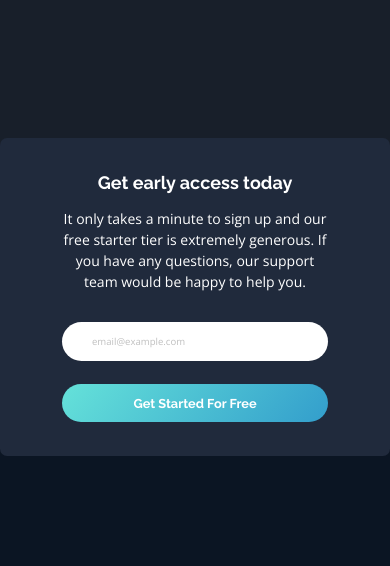
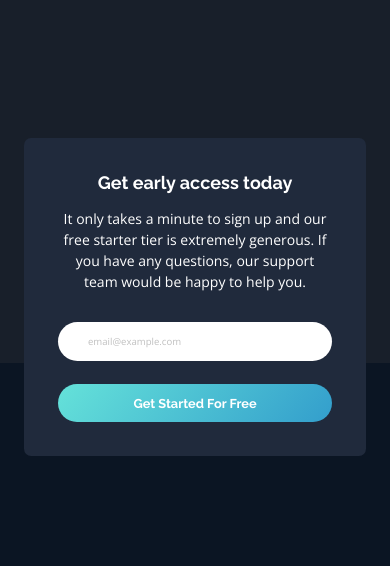
Before and after one commit to hector1234567/fm-fylo-dark-theme-landing-page, a website: page index.html in a window 390 px wide. Shown: the part 3080-3646 px from the top of the page. Drawn offline with nearby package versions, Linux system fonts and the light colour scheme.

Commit message:
fix padding

```diff
--- a/sass/layout/_access.scss
+++ b/sass/layout/_access.scss
@@ -3,6 +3,7 @@
     justify-content: center;
     margin-bottom: -11.6rem;
     width: 100%;
+    padding: 0 3rem;
 
     &__content {
         background-color: $Dark-Blue-testimonials;
@@ -11,6 +12,10 @@
         padding: 4.2rem 7.7rem;
         text-align: center;
         border-radius: .9rem;
+
+        @media screen and (max-width: 620px) {
+            padding: 4.2rem;
+        }
     }
 
     &__heading {
```
Also changed, not shown: css/style.css, 1 other file.
